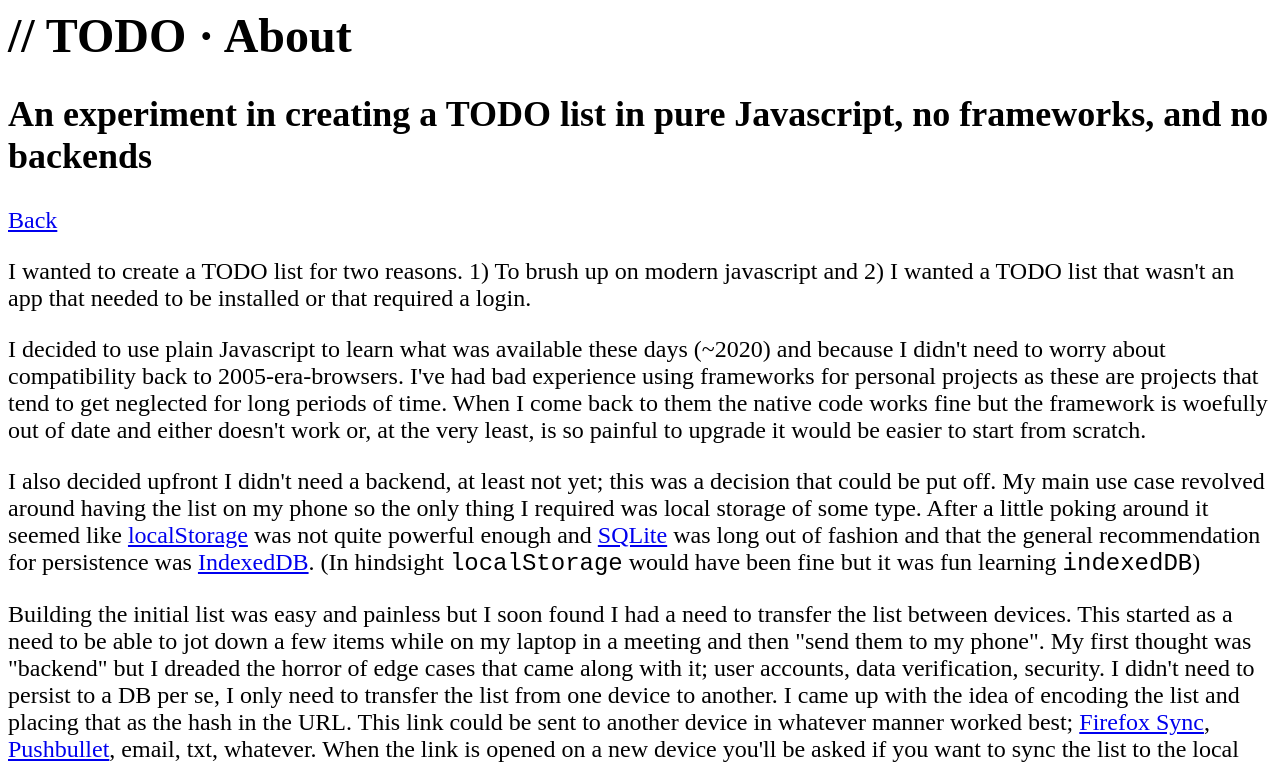
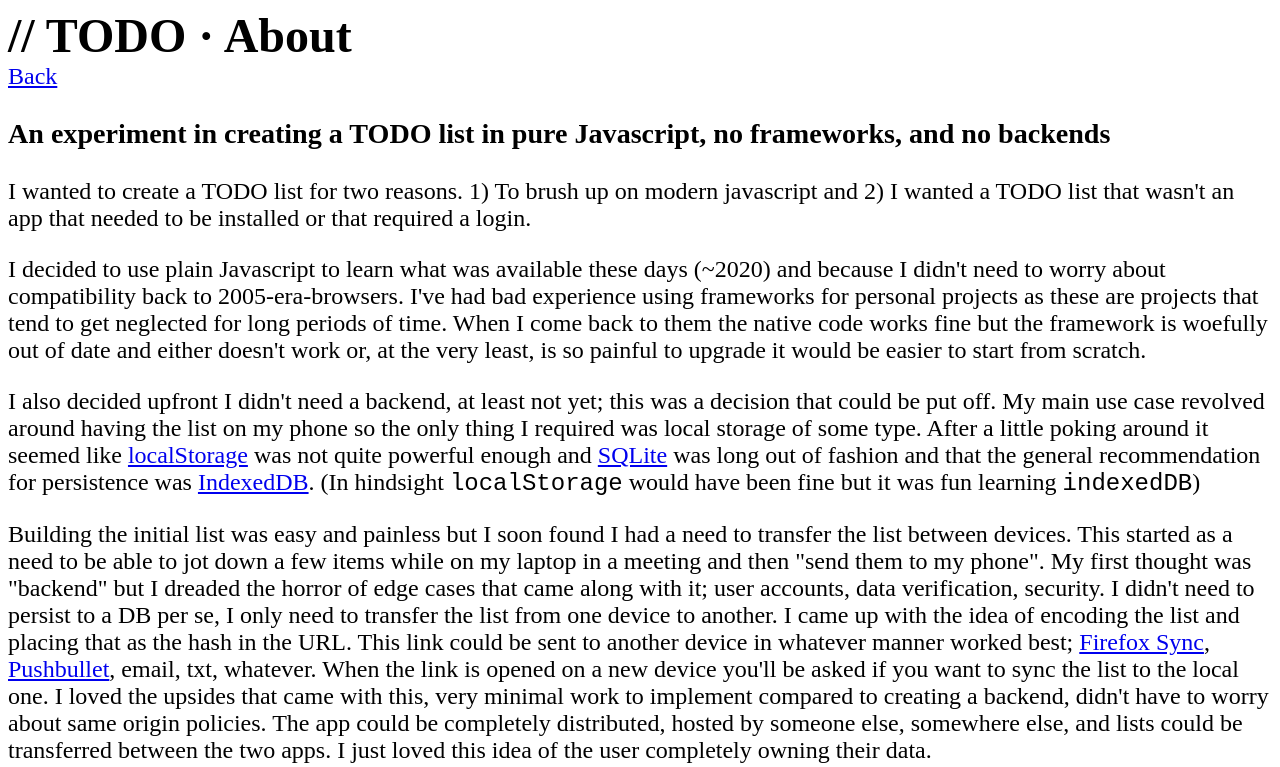
Before and after one commit to jpj/todo-js, a plain HTML site: page about.html in a window 1280 px wide. Shown: the top 767 px of the page. Drawn offline with Linux system fonts and the light colour scheme.

Commit message:
Move navigation up

```diff
--- a/about.html
+++ b/about.html
@@ -16,14 +16,14 @@
 <body>
 <h1>// TODO &middot; About</h1>
 
-<h2>
+<nav>
+    <a href="./">Back</a>
+</nav>
+
+<h3>
     An experiment in creating a TODO list in pure Javascript,
     no frameworks, and no backends
-</h2>
-
-<p>
-    <a href="./">Back</a>
-</p>
+</h3>
 
 <p>
     I wanted to create a TODO list for two reasons. 1) To brush up on modern
```
